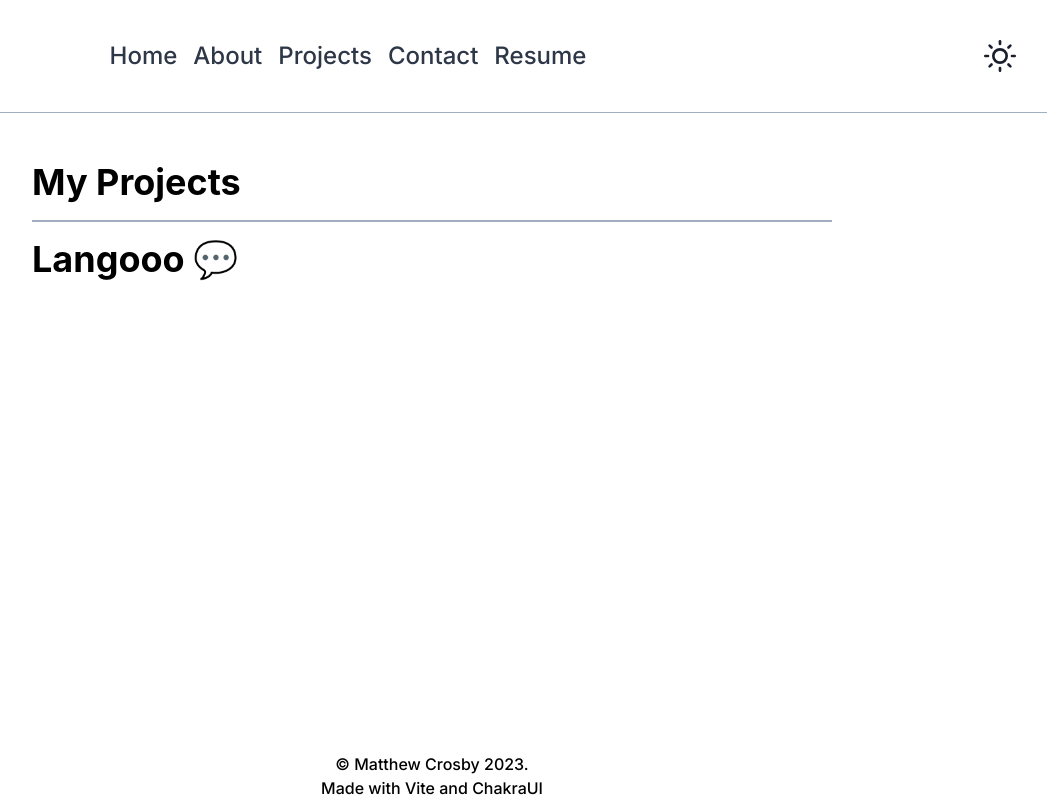
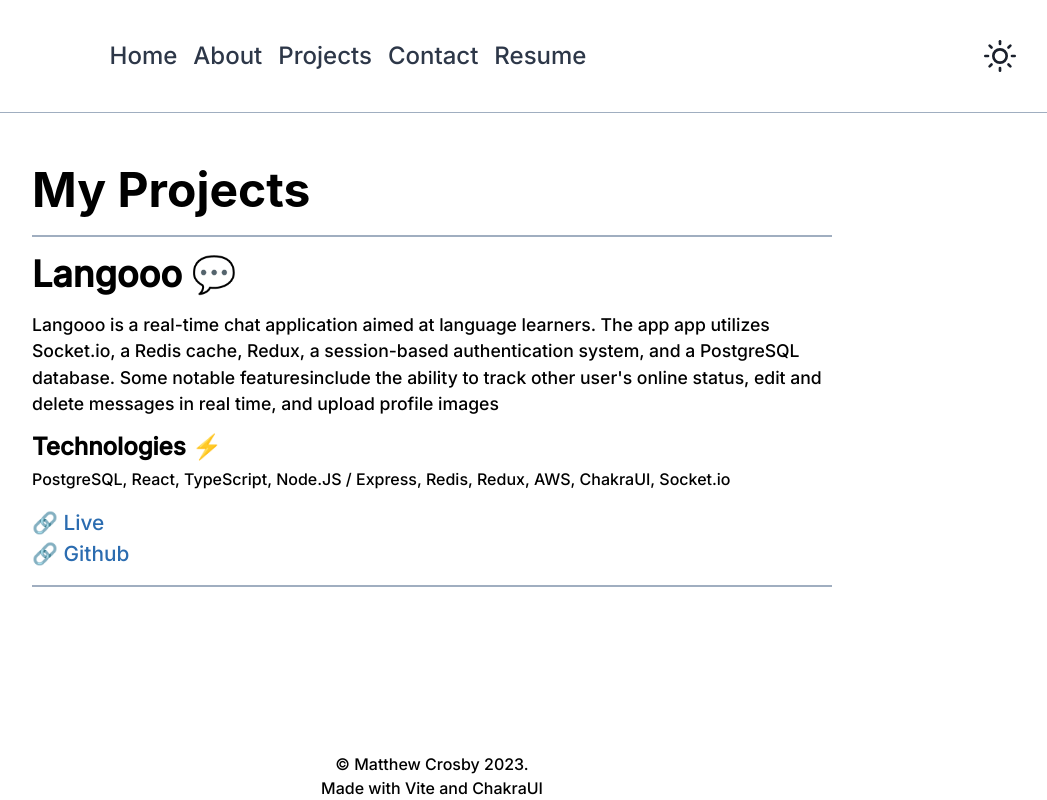
Before and after one commit to matthew-08/My_Portfolio, a React (Vite) app: page /projects in a window 1280 px wide. Shown: the whole page, without its empty margins (208-1255 px from the left). Built offline with nearby package versions, Linux system fonts and the light colour scheme; some icons are missing.

Commit message:
Fully styled project card components

```diff
--- a/src/components/ProjectCard.tsx
+++ b/src/components/ProjectCard.tsx
@@ -1,11 +1,49 @@
-import { Flex, Heading } from '@chakra-ui/react';
+import { Flex, Heading, Text, Link, Divider } from '@chakra-ui/react';
 import React from 'react';
 import { Project } from '../types';
 
 function ProjectCard({ project }: { project: Project }) {
   return (
-    <Flex flexDir="column" justifyContent="flex-start" mt="1rem" width="100%">
-      <Heading>{project.projectTitle}</Heading>
+    <Flex
+      flexDir="column"
+      justifyContent="flex-start"
+      mt="1rem"
+      width="100%"
+      borderBottom="2px solid"
+      borderColor="gray.400"
+      pb="1rem"
+    >
+      <Heading mb="1rem" fontFamily="inter">
+        {project.projectTitle}
+      </Heading>
+      <Text fontSize="1.1rem" mb="1rem">
+        {project.projectDescription}
+      </Text>
+      <Heading
+        fontFamily="inter"
+        fontSize="1.5rem"
+        fontWeight="600"
+        mb="0.3rem"
+      >
+        Technologies ⚡
+      </Heading>
+      <Text mb="1rem">{project.projectTechnology.join(', ')}</Text>
+      <Link
+        fontSize="1.3rem"
+        href={project.projectLinks.live}
+        color="blue.600"
+        as={Link}
+      >
+        🔗 Live
+      </Link>
+      <Link
+        fontSize="1.3rem"
+        href={project.projectLinks.github}
+        color="blue.600"
+        as={Link}
+      >
+        🔗 Github
+      </Link>
     </Flex>
   );
 }
--- a/src/components/Projects.tsx
+++ b/src/components/Projects.tsx
@@ -32,7 +32,7 @@ function Projects() {
     <PageLayout>
       <Flex flexDir="column" maxWidth="800px" minWidth="800px">
         <Box borderBottom="2px solid" pb="1rem" borderColor="gray.400">
-          <Heading>My Projects</Heading>
+          <Heading fontSize="3rem">My Projects</Heading>
         </Box>
         <VStack minW="100%">
           {projects.map((project) => {
```
